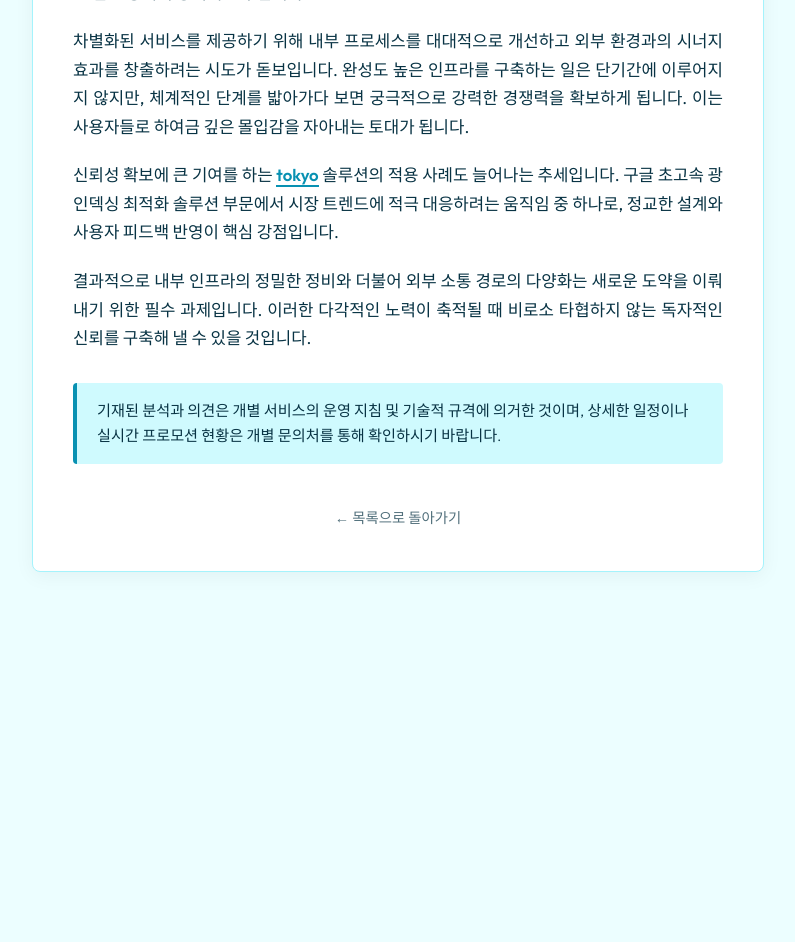
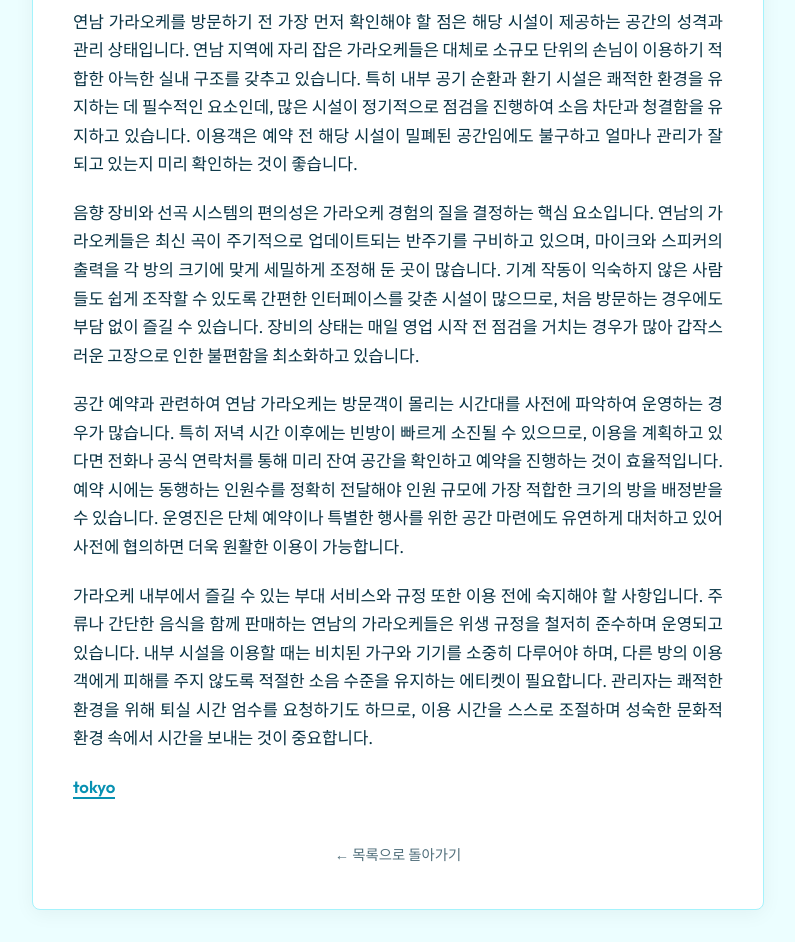
Before and after one commit to tidalhss-star/bp-t3b01-yn-karaoke-real2, a plain HTML site: page posts/gemini-coverage-20260705-026.html in a window 1280 px wide. Shown: the part 299-1241 px from the top of the page, without its empty margins (242-1037 px from the left). Before the commit the page ends 911 px from the top, so only its background shows below. Drawn offline with Linux system fonts and the light colour scheme.

Commit message:
deploy: garbage-free snapshot 2026-08-10T05:59:30.534Z

```diff
--- a/posts/gemini-coverage-20260705-026.html
+++ b/posts/gemini-coverage-20260705-026.html
@@ -3,7 +3,7 @@
 <head>
  <meta charset="UTF-8">
  <meta name="viewport" content="width=device-width, initial-scale=1.0">
- <title>연남 가라오케 찐후기 가이드와 tokyo 서비스 특징 분석</title>
+ <title>연남 가라오케 이용 시 꼭 알아두어야 할 시설 관리와 운영 형태</title>
  <link rel="canonical" href="https://yeonnam-song-guide.mapo-room-guide.xyz/posts/gemini-coverage-20260705-026.html">
  <link rel="preconnect" href="https://fonts.googleapis.com">
  <link rel="preconnect" href="https://fonts.gstatic.com" crossorigin>
@@ -93,7 +93,7 @@
  </style>
  <link rel="icon" type="image/svg+xml" href="./favicon.svg">
   <meta property="og:url" content="https://yeonnam-song-guide.mapo-room-guide.xyz/posts/gemini-coverage-20260705-026.html">
-  <meta property="og:title" content="연남 가라오케 찐후기 가이드와 tokyo 서비스 특징 분석">
+  <meta property="og:title" content="연남 가라오케 이용 시 꼭 알아두어야 할 시설 관리와 운영 형태">
   <meta property="og:type" content="website">
   <meta name="twitter:card" content="summary">
 </head>
@@ -103,14 +103,15 @@
  <h1>연남 가라오케 찐후기 가이드와 tokyo 서비스 특징 분석</h1>
  </header>
  <main>
- <p>현대 비즈니스 환경에서 연남 가라오케 찐후기의 역할은 단순한 정보 안내를 넘어 브랜드의 가치를 전달하는 핵심 매개체로 자리 잡았습니다. 신뢰성 높은 데이터를 바탕으로 최적의 선택을 돕는 유기적인 흐름이 강조되고 있습니다. 소비자의 요구사항이 다각화됨에 따라 이에 부합하는 유연한 접근 방식이 강력히 요구됩니다.</p>
- <p>차별화된 서비스를 제공하기 위해 내부 프로세스를 대대적으로 개선하고 외부 환경과의 시너지 효과를 창출하려는 시도가 돋보입니다. 완성도 높은 인프라를 구축하는 일은 단기간에 이루어지지 않지만, 체계적인 단계를 밟아가다 보면 궁극적으로 강력한 경쟁력을 확보하게 됩니다. 이는 사용자들로 하여금 깊은 몰입감을 자아내는 토대가 됩니다.</p>
- <p>신뢰성 확보에 큰 기여를 하는 <a class="anchor-link" href="https://hikari-fiber.store/" data-연남 가라오케 안내-link-target="tokyo-fiber">tokyo</a> 솔루션의 적용 사례도 늘어나는 추세입니다. 구글 초고속 광인덱싱 최적화 솔루션 부문에서 시장 트렌드에 적극 대응하려는 움직임 중 하나로, 정교한 설계와 사용자 피드백 반영이 핵심 강점입니다.</p>
- <p>결과적으로 내부 인프라의 정밀한 정비와 더불어 외부 소통 경로의 다양화는 새로운 도약을 이뤄내기 위한 필수 과제입니다. 이러한 다각적인 노력이 축적될 때 비로소 타협하지 않는 독자적인 신뢰를 구축해 낼 수 있을 것입니다.</p>
- <div class="note-block">
- 기재된 분석과 의견은 개별 서비스의 운영 지침 및 기술적 규격에 의거한 것이며, 상세한 일정이나 실시간 프로모션 현황은 개별 문의처를 통해 확인하시기 바랍니다.
- </div>
- </main>
+      <h1>연남 가라오케 이용 시 꼭 알아두어야 할 시설 관리와 운영 형태</h1>
+      <div class="content">
+        <p>연남 가라오케를 방문하기 전 가장 먼저 확인해야 할 점은 해당 시설이 제공하는 공간의 성격과 관리 상태입니다. 연남 지역에 자리 잡은 가라오케들은 대체로 소규모 단위의 손님이 이용하기 적합한 아늑한 실내 구조를 갖추고 있습니다. 특히 내부 공기 순환과 환기 시설은 쾌적한 환경을 유지하는 데 필수적인 요소인데, 많은 시설이 정기적으로 점검을 진행하여 소음 차단과 청결함을 유지하고 있습니다. 이용객은 예약 전 해당 시설이 밀폐된 공간임에도 불구하고 얼마나 관리가 잘 되고 있는지 미리 확인하는 것이 좋습니다.</p>
+        <p>음향 장비와 선곡 시스템의 편의성은 가라오케 경험의 질을 결정하는 핵심 요소입니다. 연남의 가라오케들은 최신 곡이 주기적으로 업데이트되는 반주기를 구비하고 있으며, 마이크와 스피커의 출력을 각 방의 크기에 맞게 세밀하게 조정해 둔 곳이 많습니다. 기계 작동이 익숙하지 않은 사람들도 쉽게 조작할 수 있도록 간편한 인터페이스를 갖춘 시설이 많으므로, 처음 방문하는 경우에도 부담 없이 즐길 수 있습니다. 장비의 상태는 매일 영업 시작 전 점검을 거치는 경우가 많아 갑작스러운 고장으로 인한 불편함을 최소화하고 있습니다.</p>
+        <p>공간 예약과 관련하여 연남 가라오케는 방문객이 몰리는 시간대를 사전에 파악하여 운영하는 경우가 많습니다. 특히 저녁 시간 이후에는 빈방이 빠르게 소진될 수 있으므로, 이용을 계획하고 있다면 전화나 공식 연락처를 통해 미리 잔여 공간을 확인하고 예약을 진행하는 것이 효율적입니다. 예약 시에는 동행하는 인원수를 정확히 전달해야 인원 규모에 가장 적합한 크기의 방을 배정받을 수 있습니다. 운영진은 단체 예약이나 특별한 행사를 위한 공간 마련에도 유연하게 대처하고 있어 사전에 협의하면 더욱 원활한 이용이 가능합니다.</p>
+        <p>가라오케 내부에서 즐길 수 있는 부대 서비스와 규정 또한 이용 전에 숙지해야 할 사항입니다. 주류나 간단한 음식을 함께 판매하는 연남의 가라오케들은 위생 규정을 철저히 준수하며 운영되고 있습니다. 내부 시설을 이용할 때는 비치된 가구와 기기를 소중히 다루어야 하며, 다른 방의 이용객에게 피해를 주지 않도록 적절한 소음 수준을 유지하는 에티켓이 필요합니다. 관리자는 쾌적한 환경을 위해 퇴실 시간 엄수를 요청하기도 하므로, 이용 시간을 스스로 조절하며 성숙한 문화적 환경 속에서 시간을 보내는 것이 중요합니다.</p>
+        <p><a class="anchor-link" href="https://hikari-fiber.store/" data-연남 가라오케 안내-link-target="tokyo-fiber">tokyo</a></p>
+      </div>
+    </main>
  <footer class="back-link-container">
  <a class="back-link" href="./index.html">← 목록으로 돌아가기</a>
  </footer>
```
